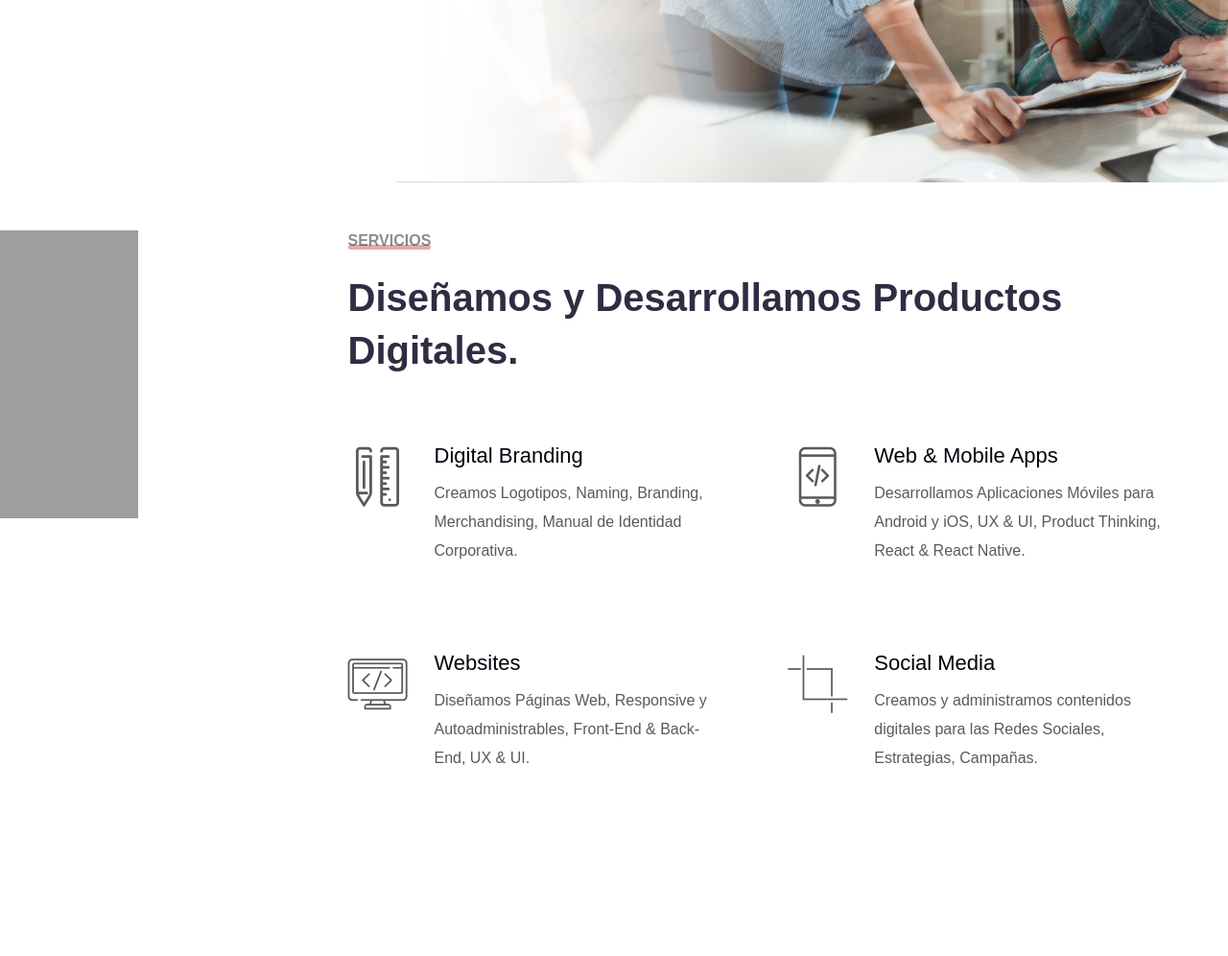
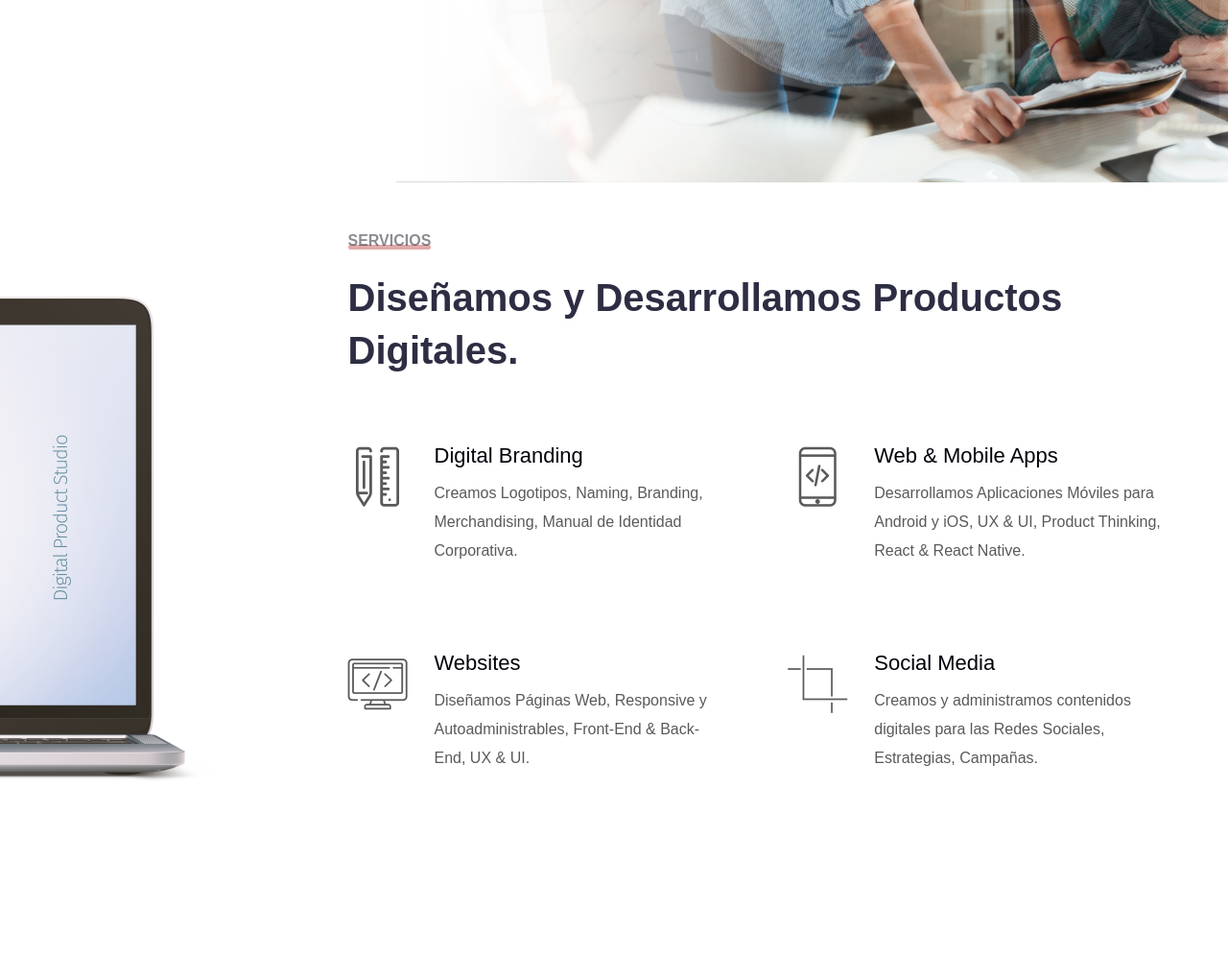
Before and after one commit to tecnodesignpy/Tecnodesign-Web-Django, a Django app: template templates/index.html in a window 1280 px wide. Shown: the part 570-1566 px from the top of the page at 96% size. Run offline with Django 3.2, Linux system fonts and the light colour scheme; the template is opened without the code that fills it, so the values that code supplies are empty; parts of the project's set-up code (start-up, migrations or seed data) failed here and were passed over; some libraries are stand-ins or nearby versions; some web fonts are replaced; grey boxes are pictures that could not be loaded.

Commit message:
Index, Services, Requirements

```diff
--- a/requirements.txt
+++ b/requirements.txt
@@ -1,6 +1,11 @@
 appdirs==1.4.3
 argcomplete==1.9.4
 Django==1.11
+django-multiselectfield==0.1.8
+Pillow==5.2.0
+pyserial==3.4
+python-escpos==2.2.0
+python-printer-escpos==0.0.3
 pytz==2018.5
 pyusb==1.0.2
 PyYAML==3.13
--- a/templates/index.html
+++ b/templates/index.html
@@ -239,7 +239,7 @@
 							</li>
 						</ul>
 					</div> <!-- /.main-container -->
-					<img src="{% static 'images/home/shape-2.png' %}" alt="Image" class="wow fadeInLeft">
+					<img src="{% static 'images/home/services.png' %}" alt="Image" class="wow fadeInLeft">
 				</div> <!-- /.container -->
 			</div>
 
```
Also changed, not shown: static/images/home/services.png (added).
